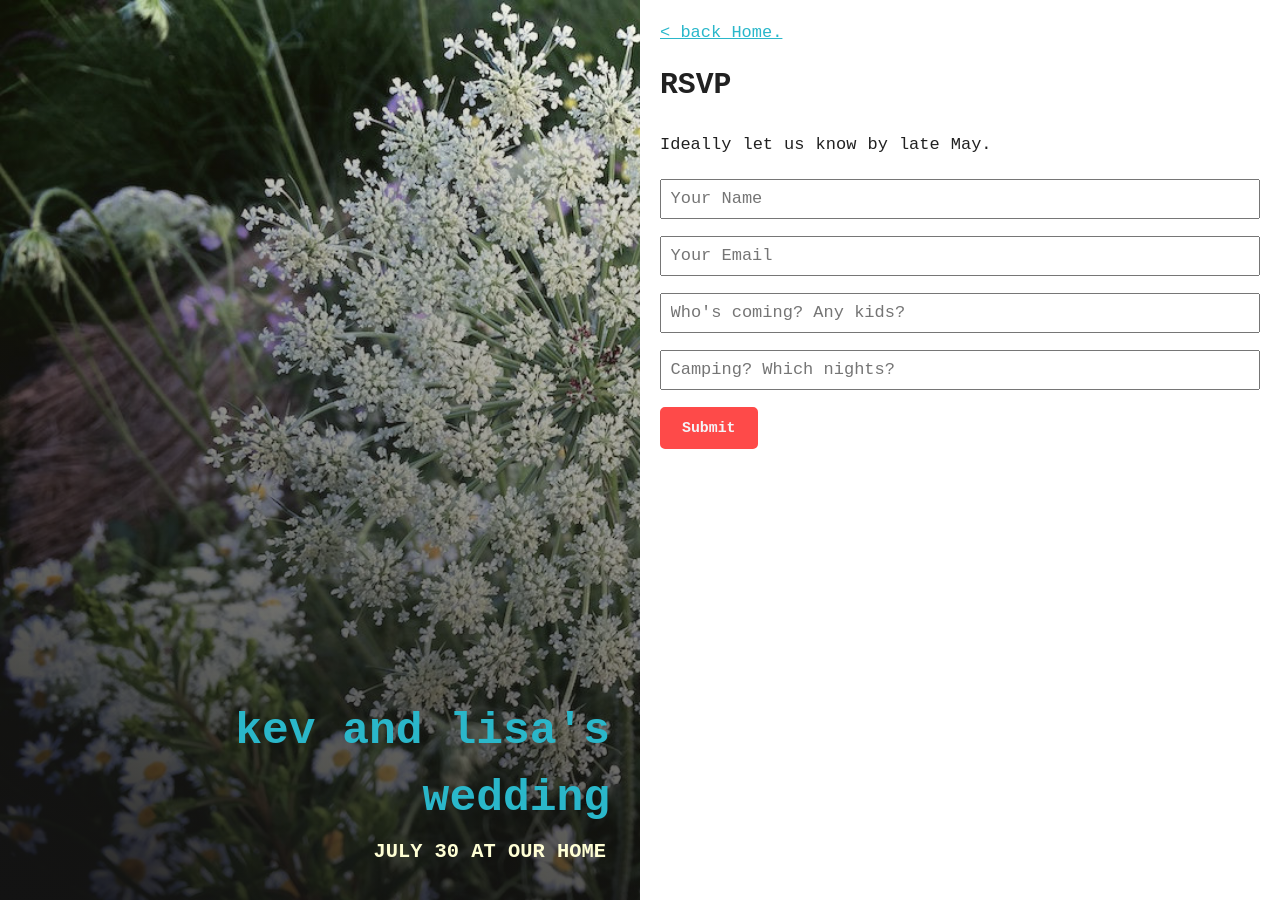
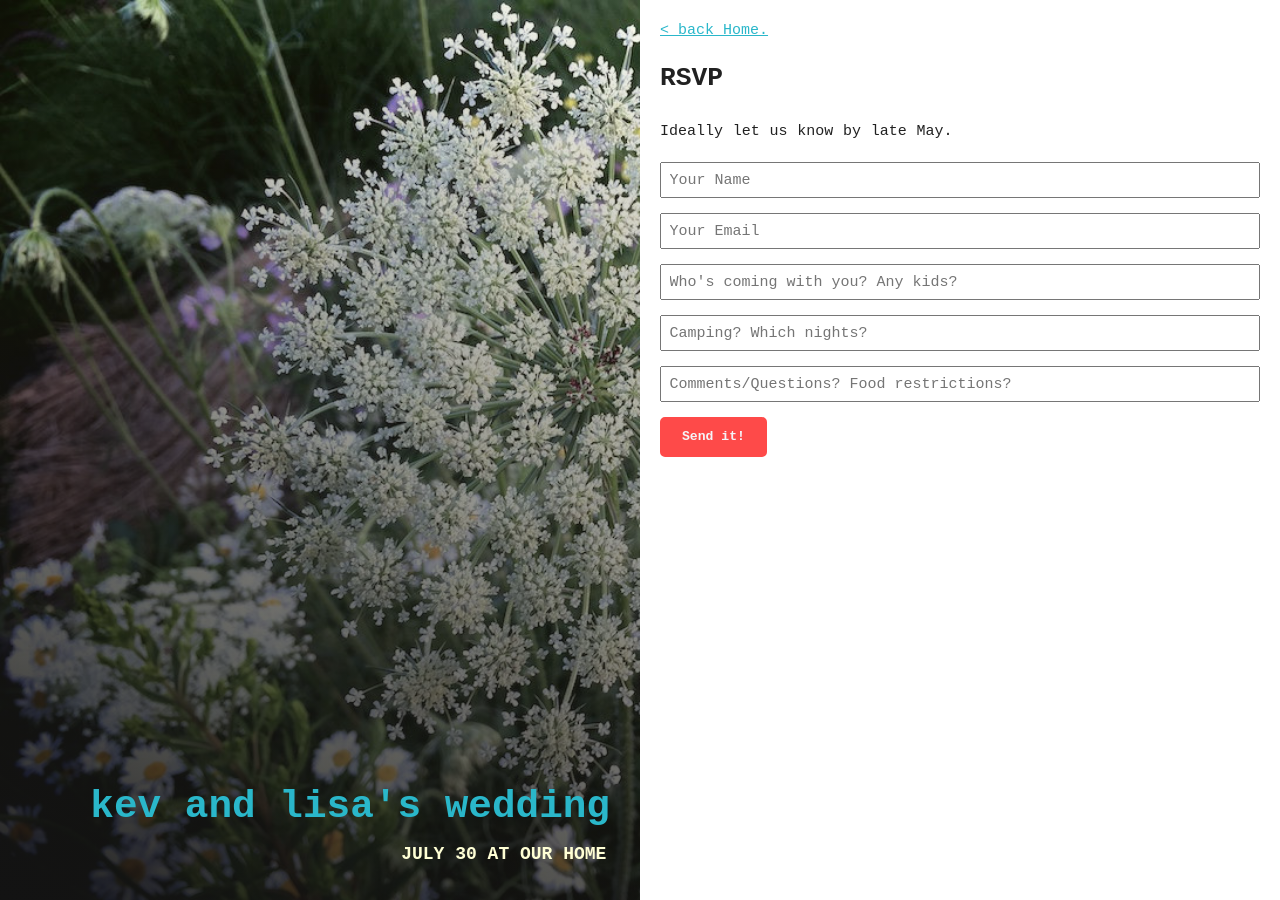
Before and after one commit to kevwalsh/carota, a Jekyll site: the page built from _posts/2016-01-06-rsvp.md, in a window 1280 px wide. Built offline with Jekyll 4.4.1, drawn with Linux system fonts in a browser that asks for light colours.

Commit message:
font sizes, kids page

```diff
--- a/_posts/2016-01-06-rsvp.md
+++ b/_posts/2016-01-06-rsvp.md
@@ -15,10 +15,11 @@ Ideally let us know by late May.
  <form accept-charset="UTF-8" action="https://formkeep.com/f/5e02bf18aaa7" method="POST">
    <input type="text" name="name" placeholder="Your Name">
    <input type="email" name="email" placeholder="Your Email">
-   <input type="text" name="who" placeholder="Who's coming? Any kids?">
+   <input type="text" name="who" placeholder="Who's coming with you? Any kids?">
    <input type="text" name="camping" placeholder="Camping? Which nights?">
+   <input type="text" name="anythingelse" placeholder="Comments/Questions? Food restrictions?">
    <input type="hidden" name="utf8" value="✓">
-   <button class="btn btn-danger" type="submit">Submit</button>
+   <button class="btn btn-danger" type="submit">Send it!</button>
  </form>
 
 </div>
--- a/_sass/components/_typography.scss
+++ b/_sass/components/_typography.scss
@@ -13,7 +13,19 @@ html {
   color: $text-color;
   -webkit-font-smoothing: antialiased;
   text-rendering: optimizeLegibility;
-  font-size: $font-size-base;
+  font-size: $font-size-sm;
+  @include media-query($small-screen) {
+    font-size: $font-size-sm;
+  }
+  @include media-query($medium-screen) {
+    font-size: $font-size-sm;
+  }
+  @include media-query($large-screen) {
+    font-size: $font-size-lg;
+  }
+  @include media-query($larger-screen) {
+    font-size: $font-size-xl;
+  }
 }
 
 //
--- a/_sass/components/_variables.scss
+++ b/_sass/components/_variables.scss
@@ -28,10 +28,11 @@ $font-family-monospace:      "Ubuntu Mono", "Courier New", monospace !default;
 $font-family-base:           $font-family-monospace !default;
 
 // Pixel value used to responsively scale all typography. Applied to the `<html>` element.
-$font-size-root:             17px !default;
+$font-size-root:             15px !default;
 
 $font-size-base:             $font-size-root !default;
-$font-size-lg:               $font-size-root * 1.25 !default;
+$font-size-xl:               $font-size-root * 1.25 !default;
+$font-size-lg:               $font-size-root * 1 !default;
 $font-size-sm:               $font-size-root * 0.875 !default;
 $font-size-xs:               $font-size-root * 0.75 !default;
 
```
Also changed, not shown: _posts/2015-01-02-kids.md (added, +12 -0 lines), _posts/2016-01-01-food-and-drink.md (+1 -0 lines), rsvp.md (+5 -3 lines), img/noun_110080.svg (added), img/noun_159737.png (added), img/noun_159737.svg (added), img/noun_73321.svg (added), img/owl.png (added), img/owl.svg (added).
